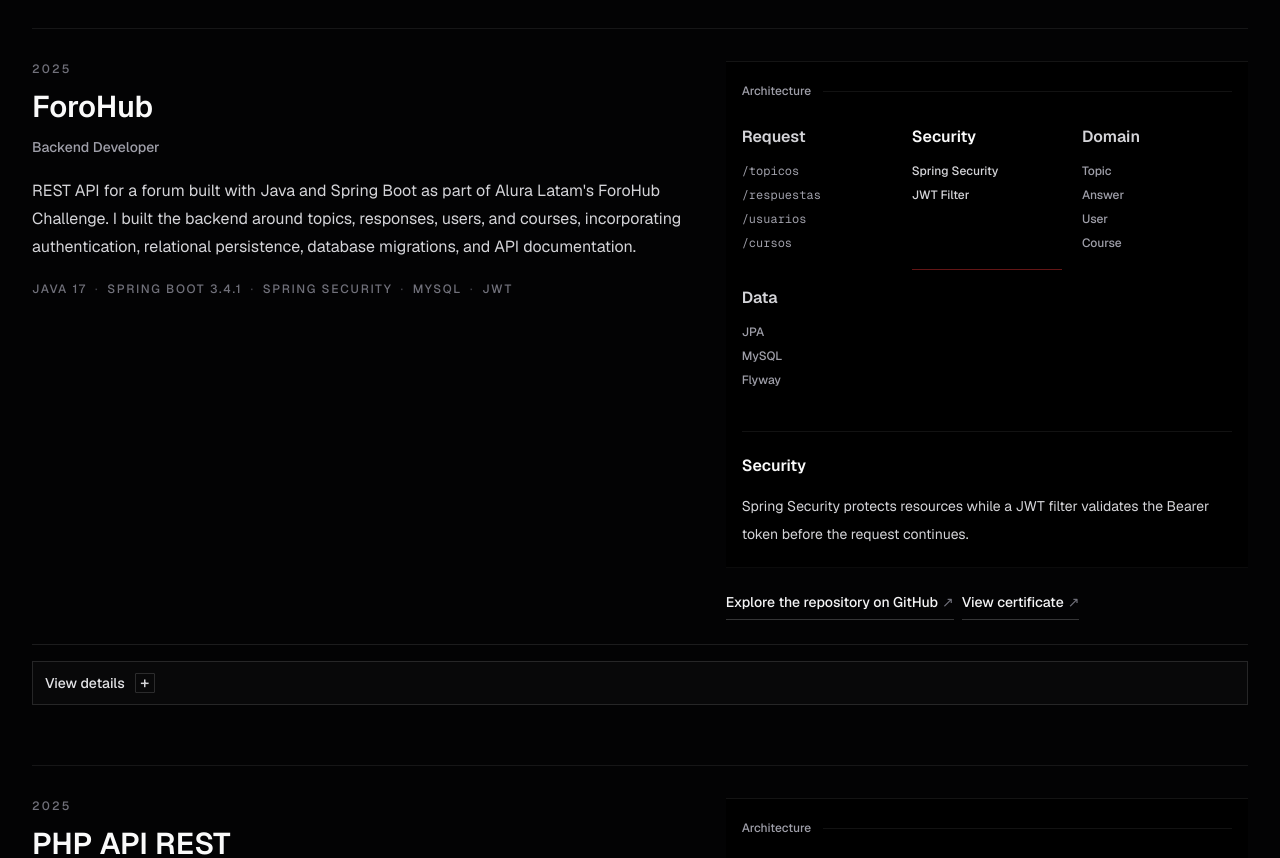
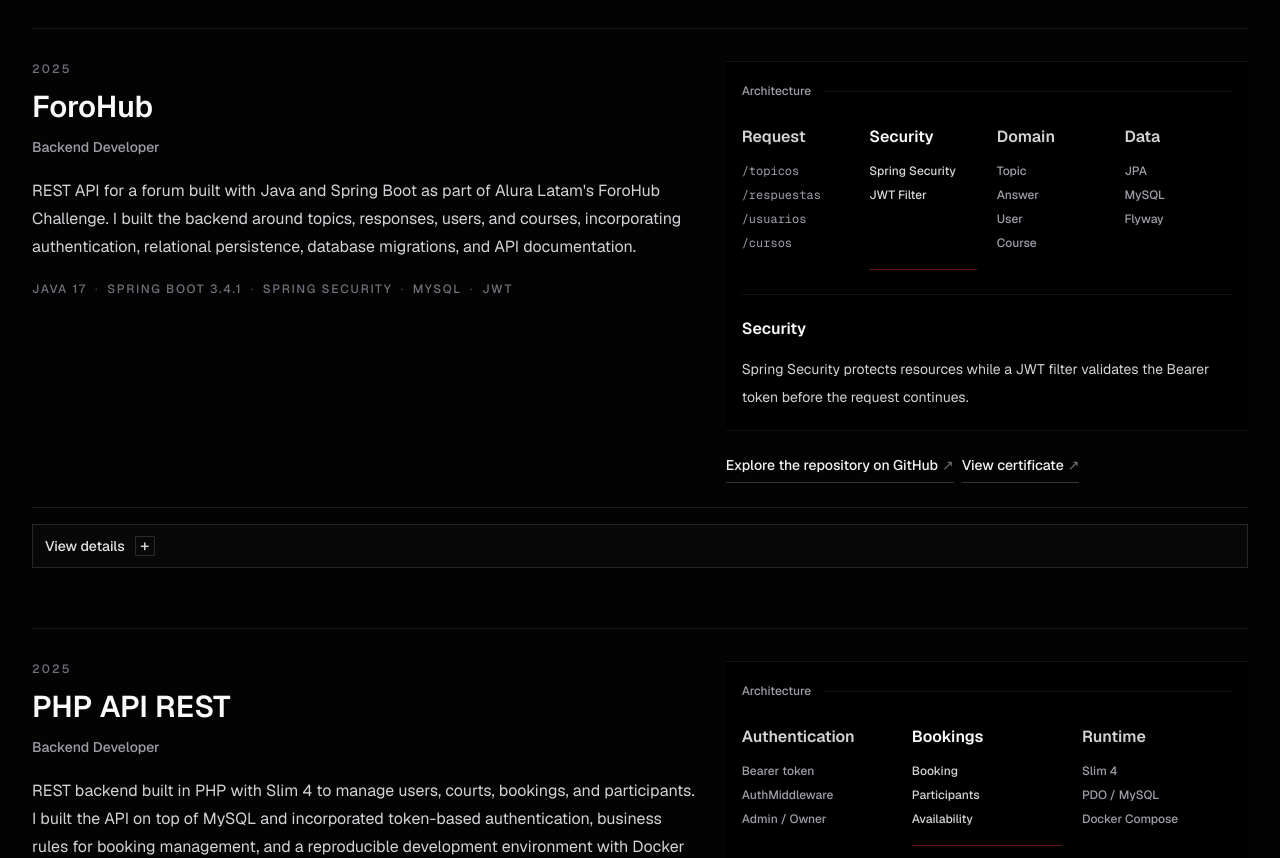
Before and after one commit to EmaMarc/portfolio, a Next.js app: page /en in a window 1280 px wide. Shown: the part 3140-3998 px from the top of the page. Built offline with nearby package versions, Linux system fonts and the light colour scheme.

Commit message:
feat: enhance backend system trace styling and update reading preference

```diff
--- a/src/components/sections/backend-system-trace.tsx
+++ b/src/components/sections/backend-system-trace.tsx
@@ -1,6 +1,6 @@
 "use client";
 
-import { useState } from "react";
+import { type CSSProperties, useState } from "react";
 
 export type SystemTraceStage = {
   id: string;
@@ -33,6 +33,9 @@
   const [activeStageId, setActiveStageId] = useState(initialStageId);
   const activeStage =
     stages.find((stage) => stage.id === activeStageId) ?? stages[0];
+  const stageGridStyle = {
+    "--trace-stage-count": stages.length,
+  } as CSSProperties;
 
   if (!activeStage) {
     return null;
@@ -50,7 +53,10 @@
         />
       </div>
 
-      <div className="grid grid-cols-1 gap-x-5 gap-y-4 sm:grid-cols-2 xl:grid-cols-[repeat(auto-fit,minmax(7rem,1fr))]">
+      <div
+        className="grid grid-cols-1 gap-x-5 gap-y-4 sm:grid-cols-2 xl:grid-cols-[repeat(var(--trace-stage-count),minmax(0,1fr))]"
+        style={stageGridStyle}
+      >
         {stages.map((stage) => {
           const isActive = stage.id === activeStage.id;
 
--- a/src/components/sections/portfolio-home.tsx
+++ b/src/components/sections/portfolio-home.tsx
@@ -158,7 +158,7 @@
     outside:
       "Fuera del código, disfruto especialmente los libros, las series y las historias de fantasía capaces de transportarme a otros mundos y épocas.",
     outsideLabel: "FUERA DEL CÓDIGO",
-    outsideShort: "Lord of Mysteries · Leyendo ahora: Nacidos de la Bruma",
+    outsideShort: "Favorito: Lord of Mysteries · Leyendo ahora: Nacidos de la Bruma",
     work:
       "Cuando un problema se complica, suelo alejarme un momento y volver con otra perspectiva antes de insistir sobre la misma solución. En equipo me siento cómodo aportando sin necesidad de ocupar el centro, aunque tampoco tengo problema en asumir responsabilidades o liderar cuando el proyecto lo necesita.",
     workLabel: "CÓMO TRABAJO",
```
